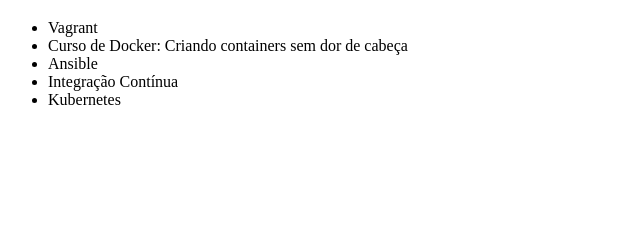
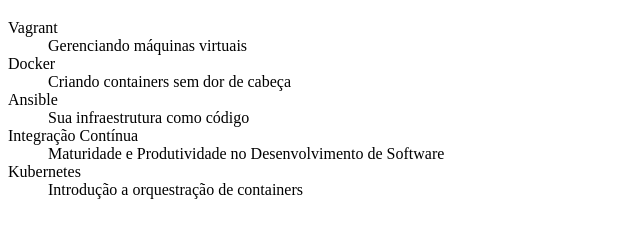
Before and after one commit to caioclrj/gitServer, a plain HTML site: page index.html in a window 1280 px wide. Shown: the part 61-298 px from the top of the page, without its empty margins (0-640 px from the left). Drawn offline with Linux system fonts and the light colour scheme.

Commit message:
Trocando UL por DL e separando os títulos

```diff
--- a/index.html
+++ b/index.html
@@ -7,13 +7,21 @@
 <body>
     <h1>Cursos de DevOps</h1>
 
-    <ul>
-        <li>Vagrant</li>
+    <dl>
+        <dt>Vagrant</dt>
+        <dd>Gerenciando máquinas virtuais</dd>
 
-        <li>Curso de Docker: Criando containers sem dor de cabeça</li>
-        <li>Ansible</li>
-        <li>Integração Contínua</li>
-        <li>Kubernetes</li>
-    </ul>
+        <dt>Docker</dt>
+        <dd>Criando containers sem dor de cabeça</dd>
+
+        <dt>Ansible</dt>
+        <dd>Sua infraestrutura como código</dd>
+
+        <dt>Integração Contínua</dt>
+        <dd>Maturidade e Produtividade no Desenvolvimento de Software</dd>
+
+        <dt>Kubernetes</dt>
+        <dd>Introdução a orquestração de containers</dd>
+        </dl>
 </body>
 </html>
```
